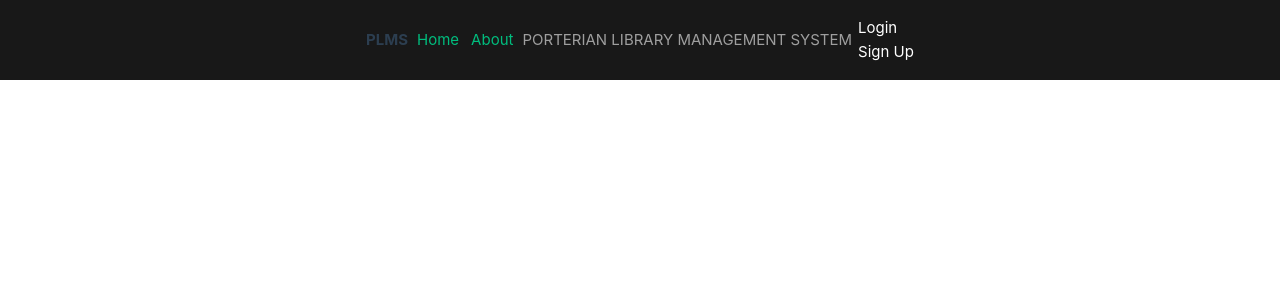
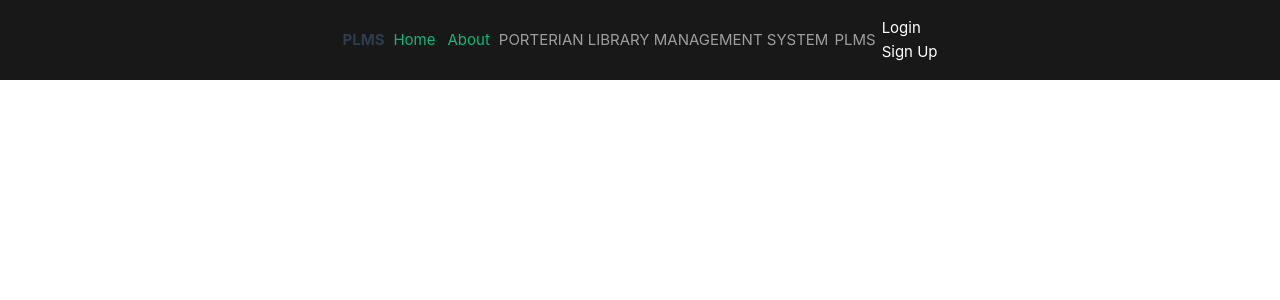
Before and after one commit to xEN-JJ/Activity1_LoginRegister, a Vue app: page / in a window 1280 px wide. Shown: the top 300 px of the page. Built offline with nearby package versions, Linux system fonts and the light colour scheme.

Commit message:
Added Features

```diff
--- a/src/views/Navigation.vue
+++ b/src/views/Navigation.vue
@@ -11,6 +11,7 @@
                 </a>
 
                 <a class="nav-link disabled" aria-disabled="true">PORTERIAN LIBRARY MANAGEMENT SYSTEM</a>
+                <a class="nav-link disabled" aria-disabled="true">PLMS</a>
 
                     <ul class="navbar-nav ml-auto">
                         <li class="nav-item">
```
